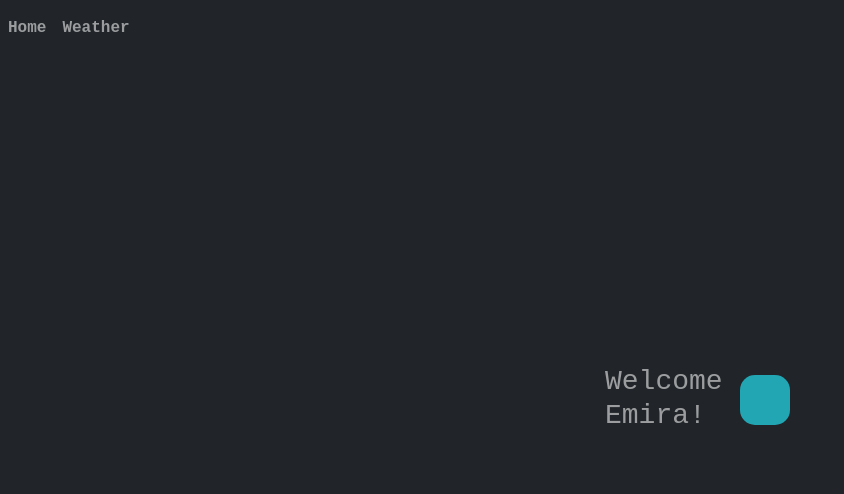
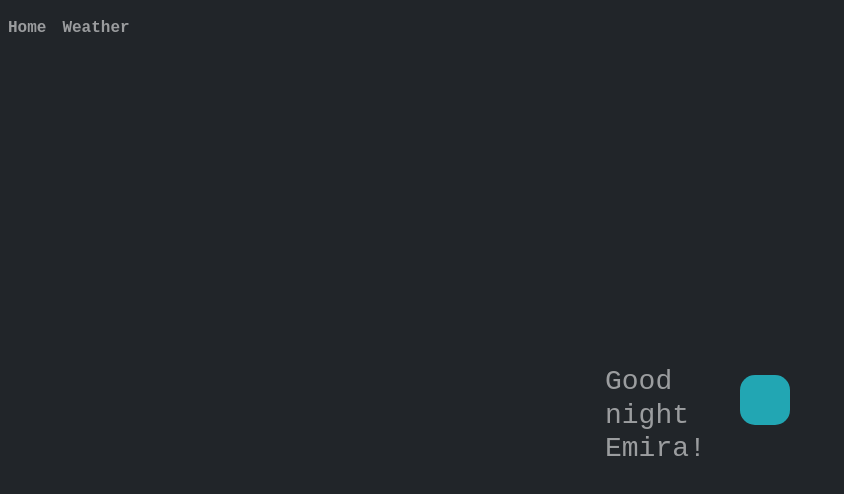
Before and after one commit to EmiraDga/MyHomePage, a React app in the folder home-page/: page / in a window 1280 px wide. Shown: the whole page, without its empty margins (0-844 px from the left). Built offline with nearby package versions, Linux system fonts and the light colour scheme; some icons are missing.

Commit message:
adding the user's current time if its morning ,afternoon or night

```diff
--- a/home-page/src/header.js
+++ b/home-page/src/components/header.js
@@ -1,6 +1,6 @@
 import React from "react"
 import ReactDOM from 'react-dom'
-import './style.css';
+import '/home/edga/Documents/MyHomePage/home-page/src/style.css';
 export default function Header(){
 
 return(
--- /dev/null
+++ b/home-page/src/components/main.js
@@ -0,0 +1,27 @@
+import React from "react"
+import Search from "./search";
+import '/home/edga/Documents/MyHomePage/home-page/src/style.css';
+
+export default function Main(props){
+const date = new Date()
+const hours = date.getHours()
+let timeOfDay
+
+if(hours >=4 && hours <= 11) {
+  timeOfDay="morning"
+}
+else if (hours >=12 && hours <= 18){
+timeOfDay="afternoon"
+}
+else{
+  timeOfDay = "night"
+}
+
+
+  return(
+    <div className="main-class">
+<h3 id="greeting">Good {timeOfDay} {props.name}!</h3>
+<Search />
+    </div>
+)
+}
--- a/home-page/src/main.js
+++ b/home-page/src/components/search.js
@@ -1,14 +1,11 @@
 import React from "react"
-import ReactDOM from 'react-dom'
-import './style.css';
-export default function Main(props){
-return(
-    <div className="main-class">
-<h3 id="search">Welcome {props.name}!</h3>
+import '/home/edga/Documents/MyHomePage/home-page/src/style.css';
+
+export default function Search(){
+    return(
 <div class="search-box">
     <button class="btn-search"><i class="fa-search"></i></button>
     <input type="text" class="input-search" placeholder="Type to Search..."></input>
-  </div>
-    </div>
-)
+</div>
+    )
 }
--- a/home-page/src/index.js
+++ b/home-page/src/index.js
@@ -1,10 +1,10 @@
 import React from 'react';
 import ReactDOM from 'react-dom';
-import Header from './header';
-import Main from './main';
+import Header from './components/header';
+import Main from './components/main';
 function App(){
 return (
-<div>
+<div className='App'>
   <Header ></Header>
   <Main
   name="Emira"></Main>
--- a/home-page/src/style.css
+++ b/home-page/src/style.css
@@ -12,7 +12,7 @@
     height: 2000px;
 }
 
-#search{
+#greeting{
     font-family:'IBM Plex Mono', monospace!important;
 color: rgba(255, 255, 255, 0.553);
 width: 70px;
```
Also changed, not shown: home-page/src/components/footer.js (added).
